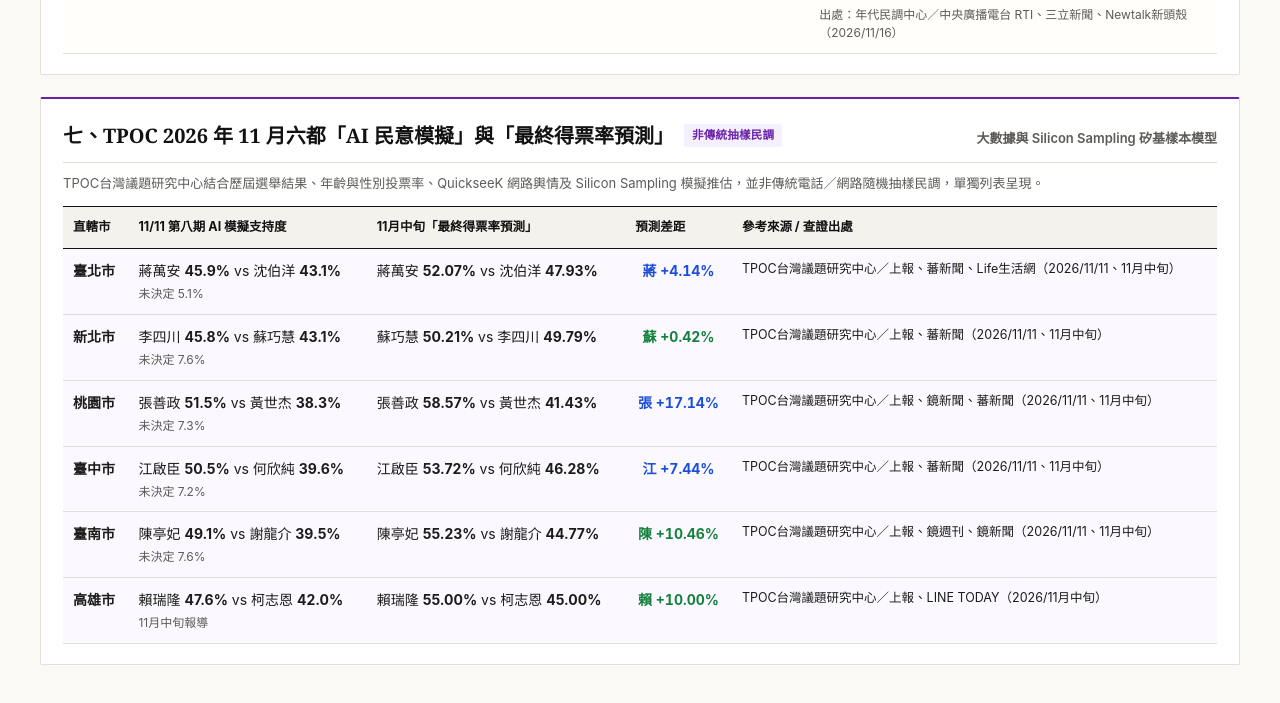
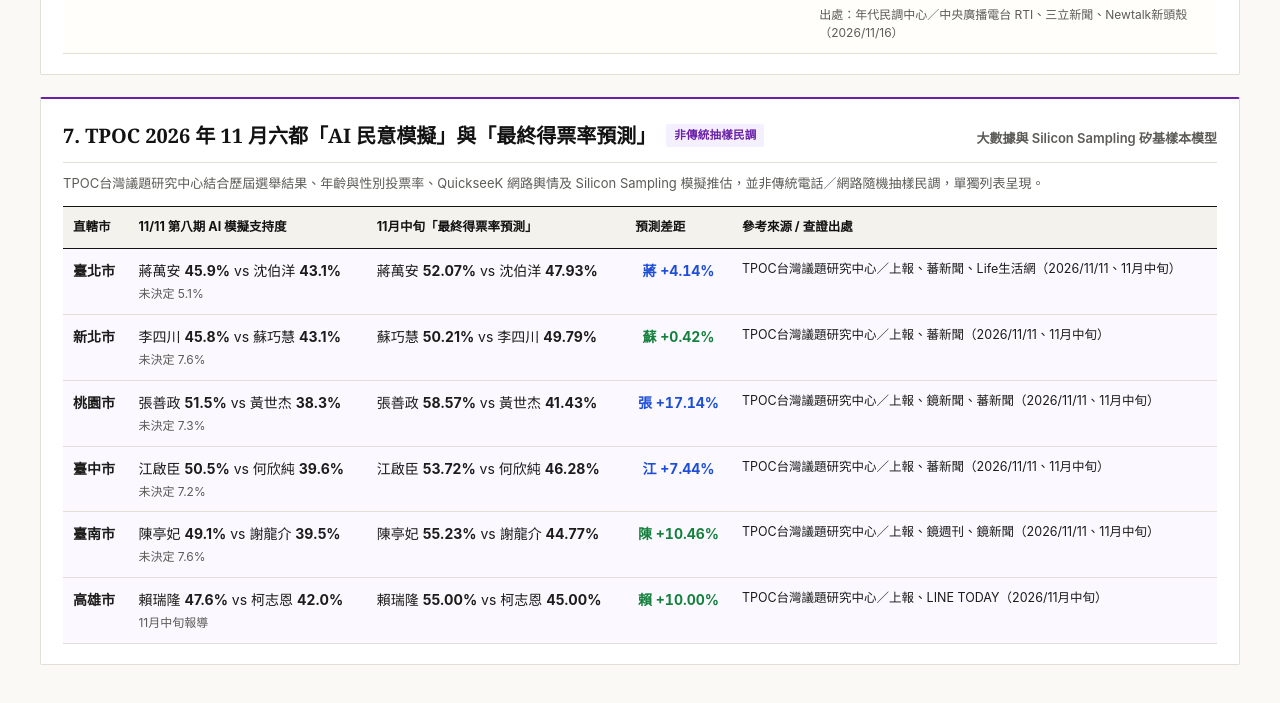
Before and after one commit to agp1p7/taiwan-2026-mayoral-polls, a plain HTML site: page index.html in a window 1280 px wide. Both pictures are taken after a click on the button "查看完整 TPOC 數據表 →". Shown: the part 6010-6713 px from the top of the page. Drawn offline with Linux system fonts and the light colour scheme.

Commit message:
Standardize section 7 heading numbering to 7.

```diff
--- a/index.html
+++ b/index.html
@@ -1461,7 +1461,7 @@
     <section class="card" id="tpoc-forecast" style="border-top-color:#6b21a8;">
       <div class="city-header">
         <div class="city-title">
-          <h2>七、TPOC 2026 年 11 月六都「AI 民意模擬」與「最終得票率預測」</h2>
+          <h2>7. TPOC 2026 年 11 月六都「AI 民意模擬」與「最終得票率預測」</h2>
           <span class="badge badge-ai">非傳統抽樣民調</span>
         </div>
         <span class="matchup">大數據與 Silicon Sampling 矽基樣本模型</span>
```
Also changed, not shown: 1 other file.
